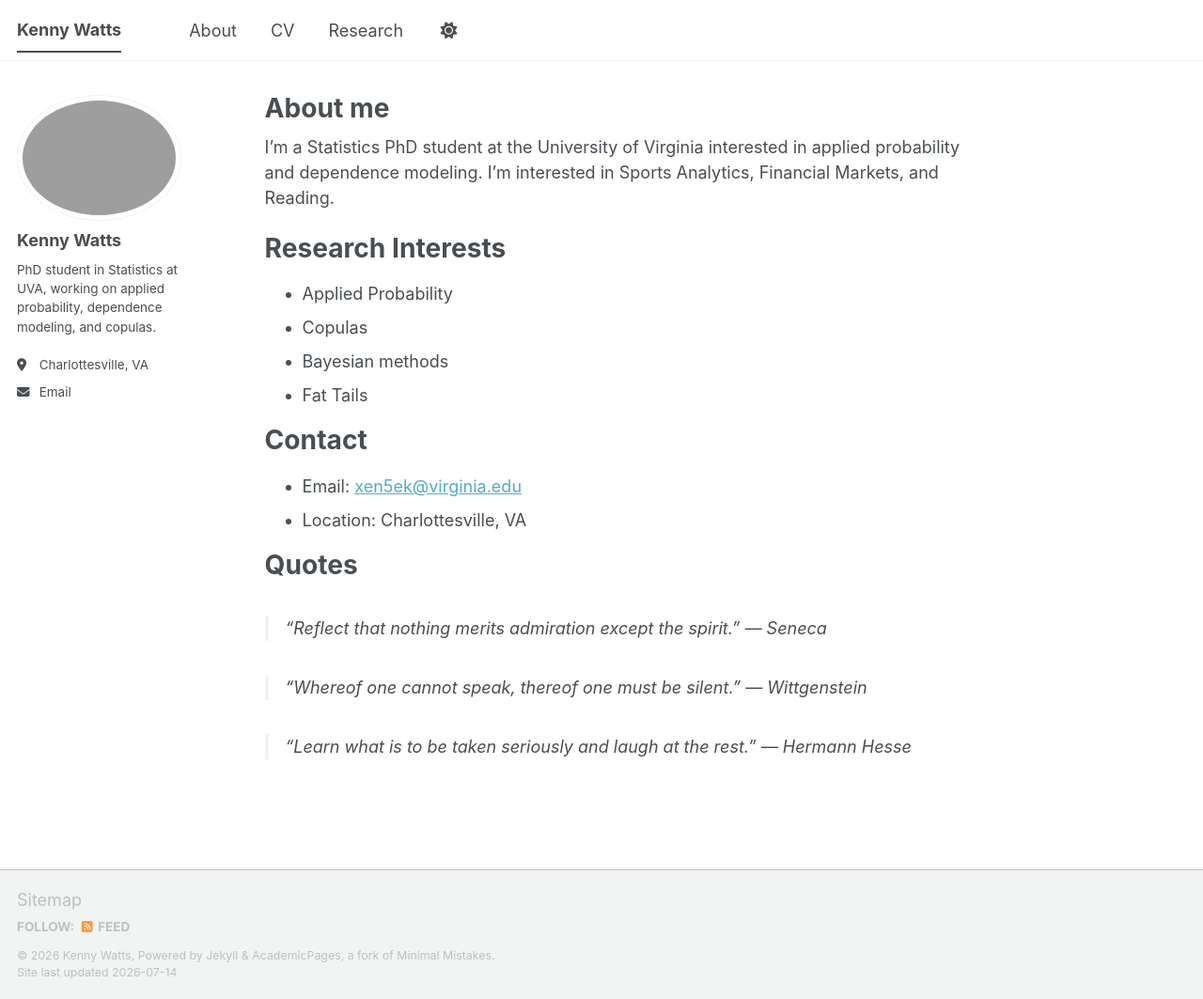
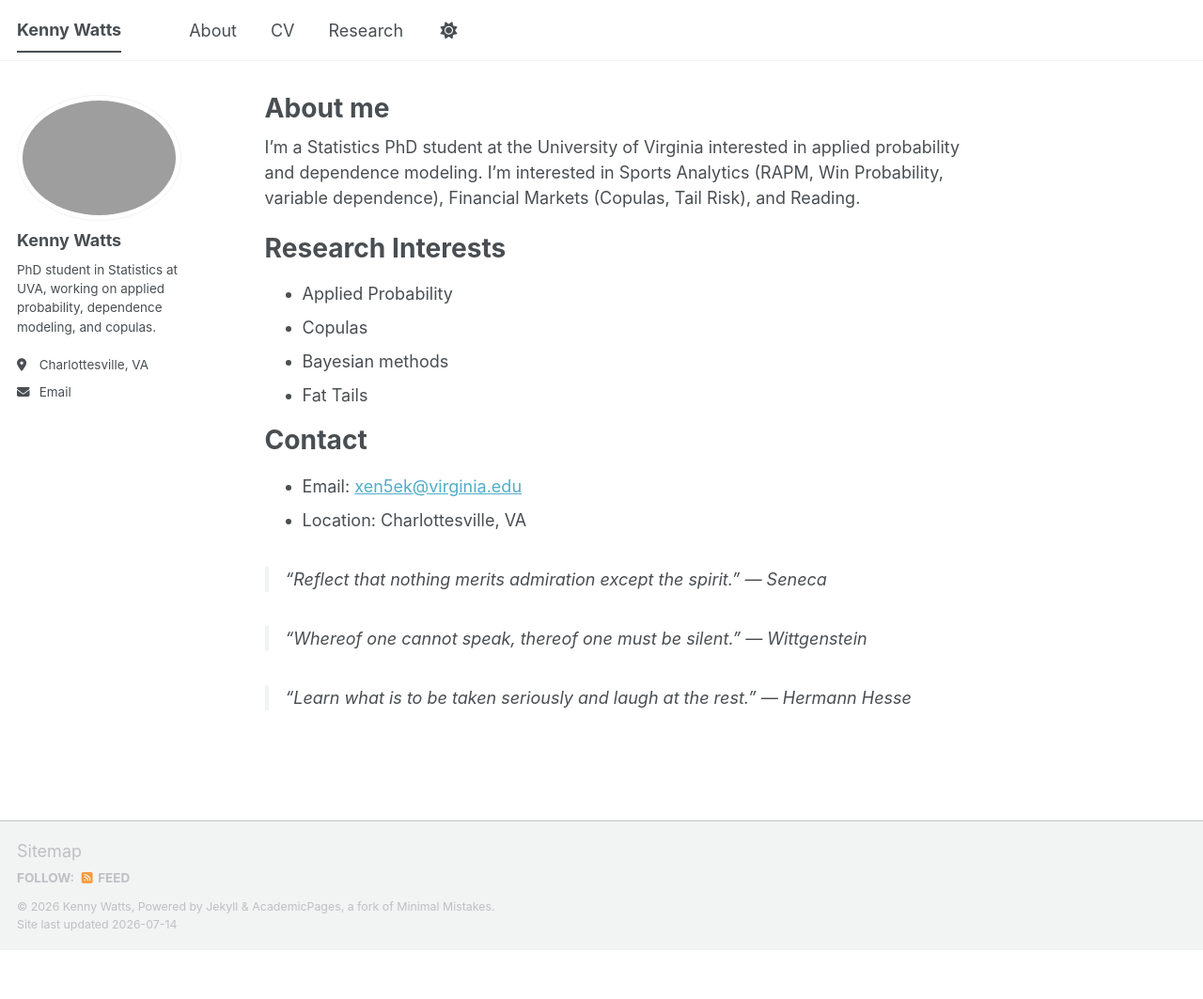
Before and after one commit to kennyws/kennywatts.github.io, a Jekyll site: the page built from _pages/about.md, in a window 1280 px wide and 1063 px high. Shown: the whole window at 94% size. Built offline with Jekyll 4.4.1, drawn with Linux system fonts in a browser that asks for light colours; a script bundle is joined from its source files by our own code; library files that are not in the unit come from our copies.

Commit message:
Update about.md

```diff
--- a/_pages/about.md
+++ b/_pages/about.md
@@ -8,7 +8,7 @@ redirect_from:
   - /about.html
 ---
 
-I'm a Statistics PhD student at the University of Virginia interested in applied probability and dependence modeling. I'm interested in Sports Analytics, Financial Markets, and Reading.
+I'm a Statistics PhD student at the University of Virginia interested in applied probability and dependence modeling. I'm interested in Sports Analytics (RAPM, Win Probability, variable dependence), Financial Markets (Copulas, Tail Risk), and Reading.
 
 Research Interests
 ======
@@ -22,8 +22,6 @@ Contact
 * Email: [xen5ek@virginia.edu](mailto:xen5ek@virginia.edu)
 * Location: Charlottesville, VA
 
-Quotes
-======
 
 > "Reflect that nothing merits admiration except the spirit."
 > — Seneca
```
